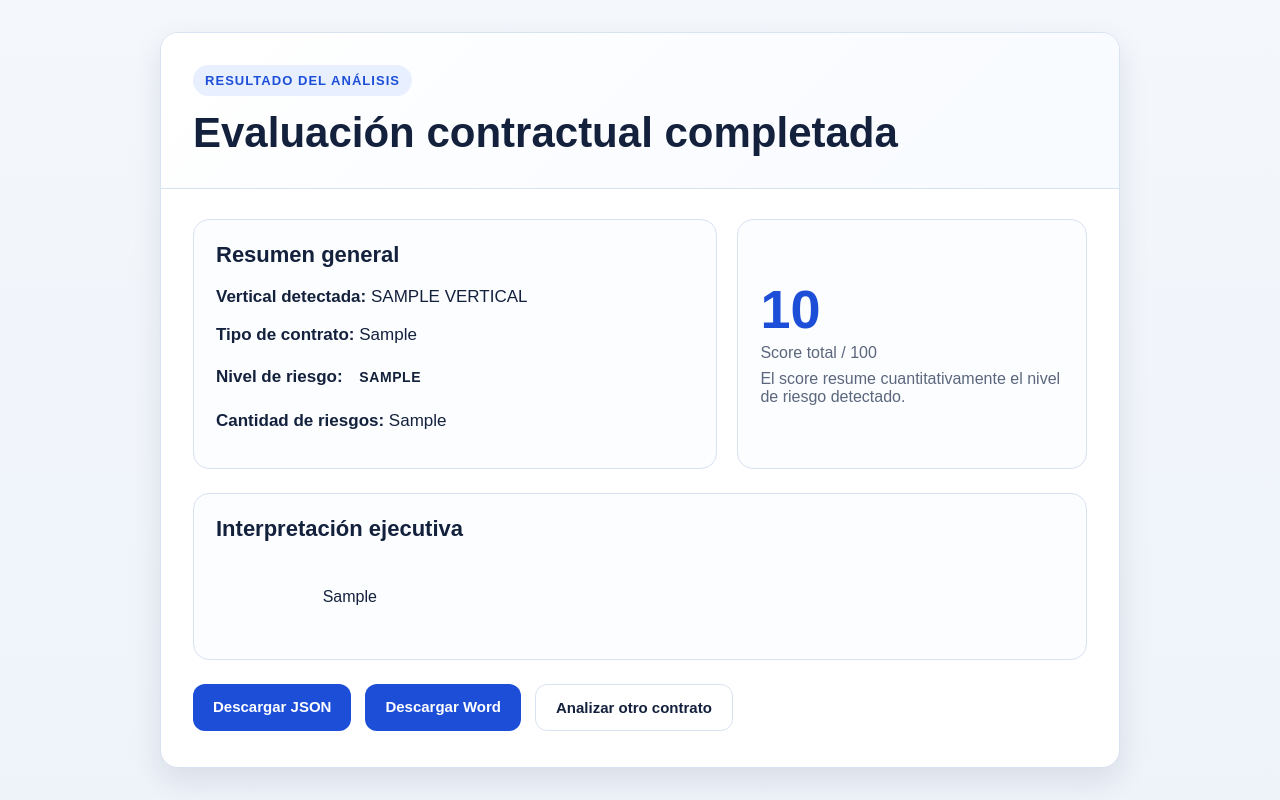
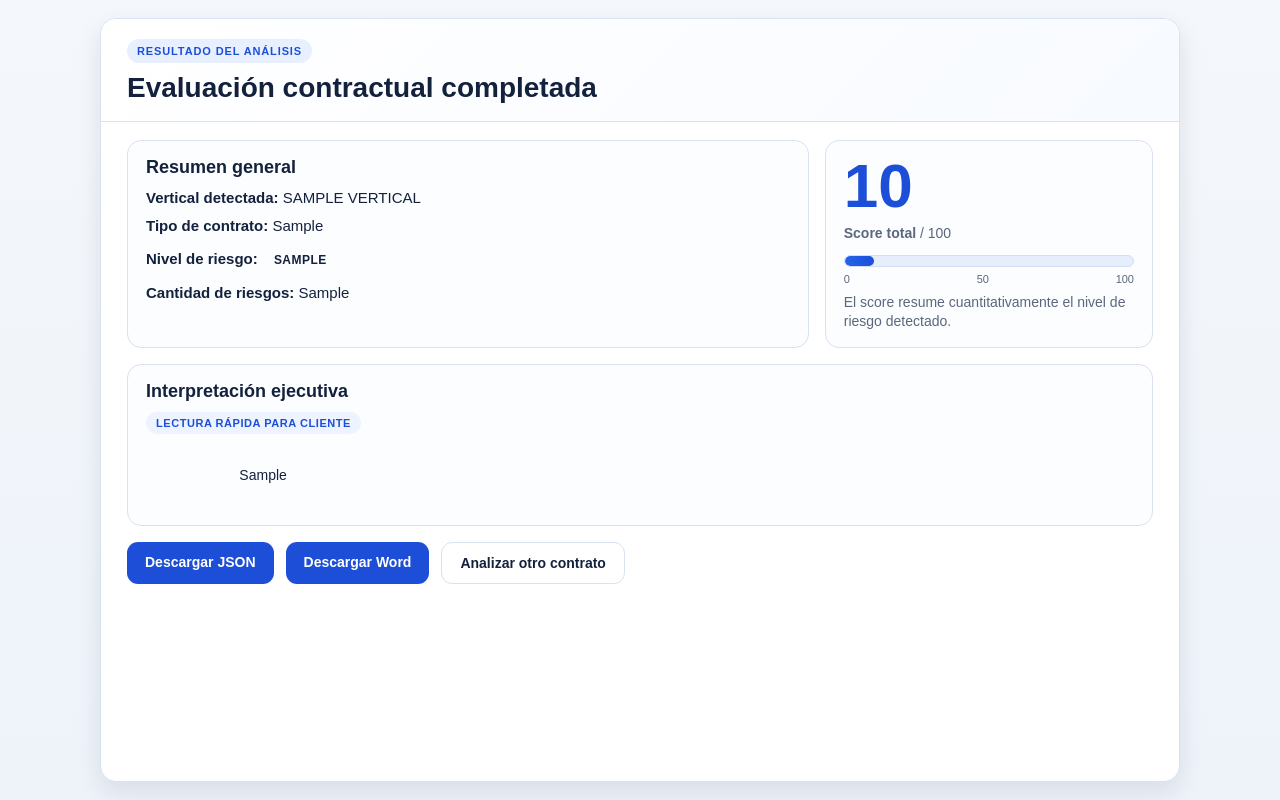
Before and after one commit to cgcv1961-design/AI_Gpt_AUTOMATIZACION, a FastAPI app: template demo_web/templates/resultado.html in a window 1280 px wide. Run offline with FastAPI, Linux system fonts and the light colour scheme; the template is opened without the code that fills it: most values are stand-ins (such as "Sample title", 1, 10 or a date in 2020).

Commit message:
Mejora UI resultado y corrige mapeo general

```diff
--- a/demo_web/templates/resultado.html
+++ b/demo_web/templates/resultado.html
@@ -13,11 +13,17 @@
             --primary: #1d4ed8;
             --primary-hover: #1e40af;
             --border: #d9e2f1;
-            --shadow: 0 12px 30px rgba(20, 33, 61, 0.10);
-            --radius: 18px;
+            --shadow: 0 10px 24px rgba(20, 33, 61, 0.10);
+            --radius: 16px;
+
             --risk-low: #15803d;
+            --risk-low-bg: #e8f8ee;
+
             --risk-medium: #b45309;
+            --risk-medium-bg: #fff4e5;
+
             --risk-high: #b91c1c;
+            --risk-high-bg: #fdecec;
         }
 
         * {
@@ -35,12 +41,12 @@
             min-height: 100vh;
             display: flex;
             justify-content: center;
-            padding: 32px 20px;
+            padding: 18px 16px;
         }
 
         .card {
             width: 100%;
-            max-width: 960px;
+            max-width: 1080px;
             background: var(--card);
             border: 1px solid var(--border);
             border-radius: var(--radius);
@@ -49,57 +55,62 @@
         }
 
         .header {
-            padding: 32px;
+            padding: 20px 26px 18px;
             border-bottom: 1px solid var(--border);
             background: linear-gradient(135deg, #ffffff 0%, #f7faff 100%);
         }
 
         .eyebrow {
             display: inline-block;
-            font-size: 13px;
+            font-size: 11px;
             font-weight: 700;
             letter-spacing: 0.08em;
             text-transform: uppercase;
             color: var(--primary);
             background: #e8f0ff;
-            padding: 8px 12px;
+            padding: 6px 10px;
             border-radius: 999px;
-            margin-bottom: 14px;
+            margin-bottom: 10px;
         }
 
         h1 {
             margin: 0;
-            font-size: 42px;
-            line-height: 1.1;
+            font-size: 28px;
+            line-height: 1.08;
         }
 
         .content {
-            padding: 30px 32px 36px;
+            padding: 18px 26px 22px;
         }
 
         .summary-grid {
             display: grid;
-            grid-template-columns: 1.2fr 0.8fr;
-            gap: 20px;
-            margin-bottom: 24px;
+            grid-template-columns: 1.35fr 0.65fr;
+            gap: 16px;
+            margin-bottom: 16px;
+            align-items: stretch;
         }
 
         .panel {
             background: #fbfdff;
             border: 1px solid var(--border);
-            border-radius: 16px;
-            padding: 22px;
+            border-radius: 14px;
+            padding: 16px 18px;
         }
 
         .panel h2 {
-            margin: 0 0 16px;
-            font-size: 22px;
+            margin: 0 0 10px;
+            font-size: 18px;
         }
 
         .row {
-            margin-bottom: 12px;
-            font-size: 17px;
-            line-height: 1.5;
+            margin-bottom: 8px;
+            font-size: 15px;
+            line-height: 1.35;
+        }
+
+        .row:last-child {
+            margin-bottom: 0;
         }
 
         .row strong {
@@ -110,79 +121,125 @@
             display: flex;
             flex-direction: column;
             justify-content: center;
-            align-items: flex-start;
             gap: 8px;
         }
 
         .score-number {
-            font-size: 54px;
+            font-size: 62px;
             font-weight: 800;
-            line-height: 1;
+            line-height: 0.95;
             color: var(--primary);
         }
 
         .score-label {
-            font-size: 16px;
+            font-size: 14px;
+            color: var(--muted);
+            line-height: 1.35;
+        }
+
+        .score-bar-box {
+            margin-top: 4px;
+        }
+
+        .score-bar {
+            width: 100%;
+            height: 12px;
+            border-radius: 999px;
+            background: #e7eefb;
+            overflow: hidden;
+            border: 1px solid #d3def4;
+        }
+
+        .score-fill {
+            height: 100%;
+            border-radius: 999px;
+            background: linear-gradient(90deg, #2563eb 0%, #1d4ed8 100%);
+        }
+
+        .score-scale {
+            display: flex;
+            justify-content: space-between;
+            margin-top: 6px;
+            font-size: 11px;
             color: var(--muted);
         }
 
         .risk-badge {
             display: inline-block;
-            padding: 8px 12px;
+            padding: 7px 12px;
             border-radius: 999px;
-            font-size: 14px;
-            font-weight: 700;
+            font-size: 12px;
+            font-weight: 800;
             text-transform: uppercase;
             letter-spacing: 0.04em;
+            vertical-align: middle;
         }
 
         .risk-bajo {
-            background: #e9f8ee;
+            background: var(--risk-low-bg);
             color: var(--risk-low);
+            border: 1px solid #b7e3c4;
         }
 
         .risk-medio {
-            background: #fff4e5;
+            background: var(--risk-medium-bg);
             color: var(--risk-medium);
+            border: 1px solid #f1d2a8;
         }
 
         .risk-alto {
-            background: #fdecec;
+            background: var(--risk-high-bg);
             color: var(--risk-high);
+            border: 1px solid #f0b8b8;
         }
 
         .resumen-box {
             background: #fbfdff;
             border: 1px solid var(--border);
-            border-radius: 16px;
-            padding: 22px;
-            margin-bottom: 24px;
+            border-radius: 14px;
+            padding: 16px 18px;
+            margin-bottom: 16px;
         }
 
         .resumen-box h2 {
-            margin: 0 0 14px;
-            font-size: 22px;
+            margin: 0 0 10px;
+            font-size: 18px;
+        }
+
+        .interpretacion-tag {
+            display: inline-block;
+            margin-bottom: 10px;
+            padding: 5px 10px;
+            border-radius: 999px;
+            background: #eef4ff;
+            color: var(--primary);
+            font-size: 11px;
+            font-weight: 700;
+            text-transform: uppercase;
+            letter-spacing: 0.05em;
         }
 
         .resumen-text {
-            font-size: 16px;
-            line-height: 1.7;
+            font-size: 14px;
+            line-height: 1.55;
             color: var(--text);
             white-space: pre-wrap;
+            max-height: 150px;
+            overflow: auto;
         }
 
         .actions {
             display: flex;
-            gap: 14px;
+            gap: 12px;
             flex-wrap: wrap;
         }
 
         .btn {
             display: inline-block;
             text-decoration: none;
-            border-radius: 12px;
-            padding: 14px 20px;
-            font-size: 15px;
+            border-radius: 11px;
+            padding: 12px 18px;
+            font-size: 14px;
             font-weight: 700;
             transition: background 0.2s ease, transform 0.2s ease;
         }
@@ -208,29 +265,49 @@
             transform: translateY(-1px);
         }
 
-        @media (max-width: 760px) {
+        @media (max-width: 900px) {
             .summary-grid {
                 grid-template-columns: 1fr;
             }
 
+            .score-card {
+                align-items: flex-start;
+            }
+        }
+
+        @media (max-width: 760px) {
+            .wrapper {
+                padding: 12px;
+            }
+
             .header,
             .content {
-                padding-left: 22px;
-                padding-right: 22px;
+                padding-left: 16px;
+                padding-right: 16px;
             }
 
             h1 {
-                font-size: 32px;
+                font-size: 24px;
             }
 
             .score-number {
-                font-size: 44px;
+                font-size: 48px;
+            }
+
+            .actions {
+                flex-direction: column;
+            }
+
+            .btn {
+                text-align: center;
             }
         }
     </style>
 </head>
 <body>
-    {% set riesgo = resumen.nivel_riesgo | lower %}
+    {% set riesgo = (resumen.nivel_riesgo or 'medio') | lower %}
+    {% set score_valor = (resumen.score_total or 0) | float %}
+    {% set score_pct = score_valor if score_valor <= 100 else 100 %}
     <div class="wrapper">
         <div class="card">
             <div class="header">
@@ -248,30 +325,45 @@
                         </div>
 
                         <div class="row">
-                            <strong>Tipo de contrato:</strong> {{ resumen.tipo_contrato }}
+                            <strong>Tipo de contrato:</strong> {{ tipo_contrato or "-" }}
                         </div>
 
                         <div class="row">
                             <strong>Nivel de riesgo:</strong>
-                            <span class="risk-badge risk-{{ riesgo }}">{{ resumen.nivel_riesgo }}</span>
+                            <span class="risk-badge risk-{{ riesgo }}">{{ resumen.nivel_riesgo or "-" }}</span>
                         </div>
 
                         <div class="row">
-                            <strong>Cantidad de riesgos:</strong> {{ resumen.cantidad_riesgos }}
+                            <strong>Cantidad de riesgos:</strong> {{ cantidad_riesgos }}
                         </div>
                     </div>
 
                     <div class="panel score-card">
-                        <div class="score-number">{{ resumen.score_total | int }}</div>
-                        <div class="score-label">Score total / 100</div>
-                        <div class="score-label">El score resume cuantitativamente el nivel de riesgo detectado.</div>
+                        <div class="score-number">{{ score_valor | round | int }}</div>
+                        <div class="score-label"><strong>Score total</strong> / 100</div>
+
+                        <div class="score-bar-box">
+                            <div class="score-bar">
+                                <div class="score-fill" style="width: {{ score_pct }}%;"></div>
+                            </div>
+                            <div class="score-scale">
+                                <span>0</span>
+                                <span>50</span>
+                                <span>100</span>
+                            </div>
+                        </div>
+
+                        <div class="score-label">
+                            El score resume cuantitativamente el nivel de riesgo detectado.
+                        </div>
                     </div>
                 </div>
 
                 <div class="resumen-box">
                     <h2>Interpretación ejecutiva</h2>
+                    <div class="interpretacion-tag">Lectura rápida para cliente</div>
                     <div class="resumen-text">
-                        {{ resumen.resumen_ejecutivo if resumen.resumen_ejecutivo is defined else "El análisis fue completado correctamente." }}
+                        {{ interpretacion_ejecutiva }}
                     </div>
                 </div>
 
```
Also changed, not shown: api/api.py (+68 -0 lines).
